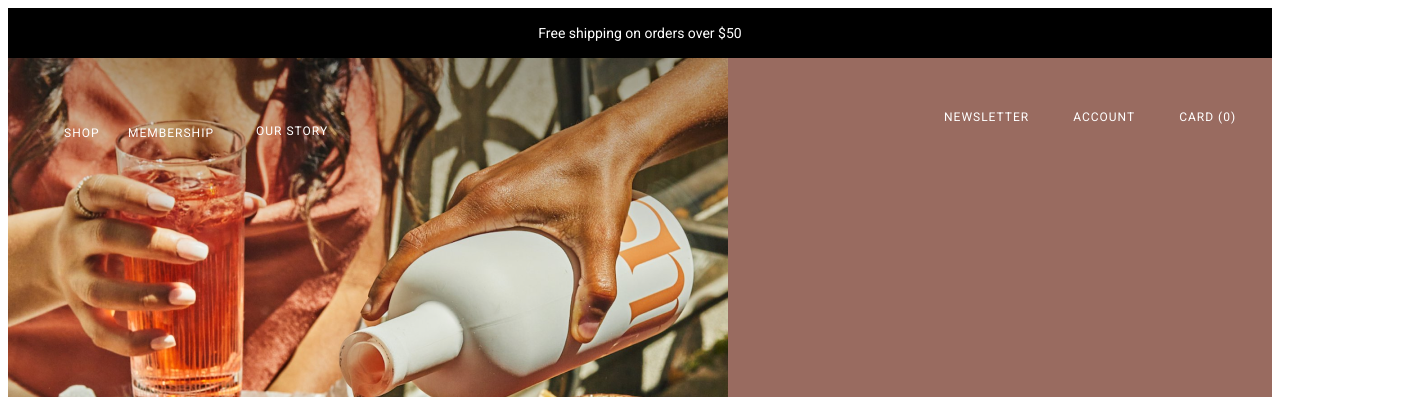
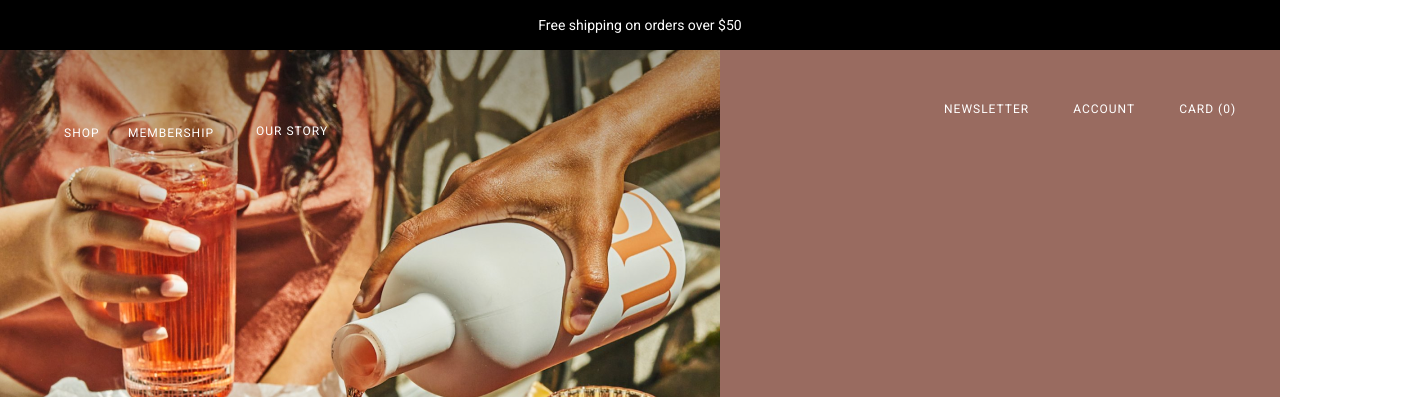
Before and after one commit to katyamaka/team3, a plain HTML site: page index.html in a window 1280 px wide. Shown: the top 397 px of the page, 1402 px wide, since content can reach past the window. Drawn offline with Linux system fonts and the light colour scheme.

Commit message:
add link

```diff
--- a/index.html
+++ b/index.html
@@ -6,6 +6,7 @@
     <meta name="viewport" content="width=device-width, initial-scale=1.0" />
     <link rel="stylesheet" type="text/css" href="styles/style.css" />
     <link rel="stylesheet" href="./styles/styleartem.css" />
+    <link rel="stylesheet" href="./styles/styleAlesia.css" />
     <link rel="preconnect" href="https://fonts.googleapis.com" />
     <link rel="preconnect" href="https://fonts.gstatic.com" crossorigin />
     <link
```
